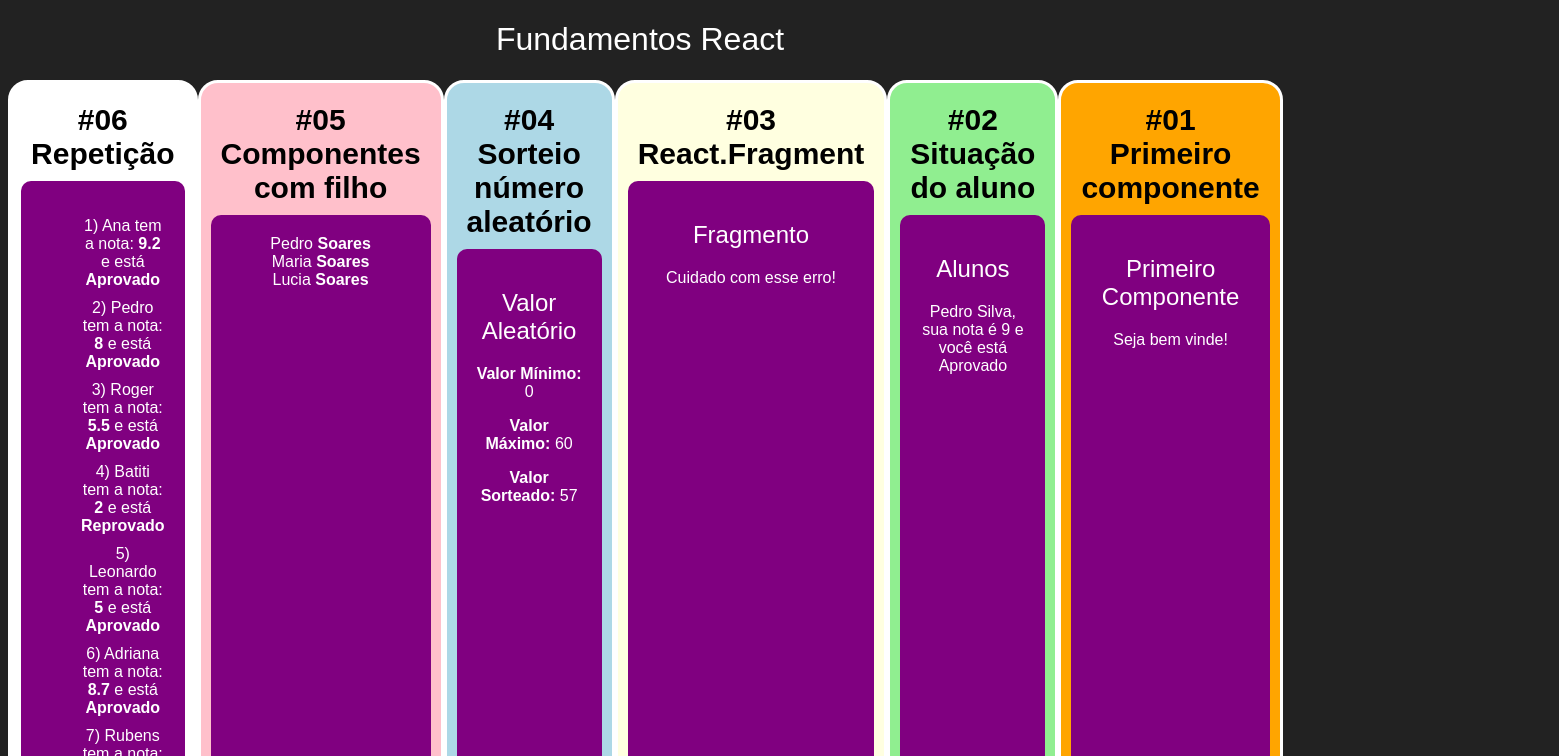
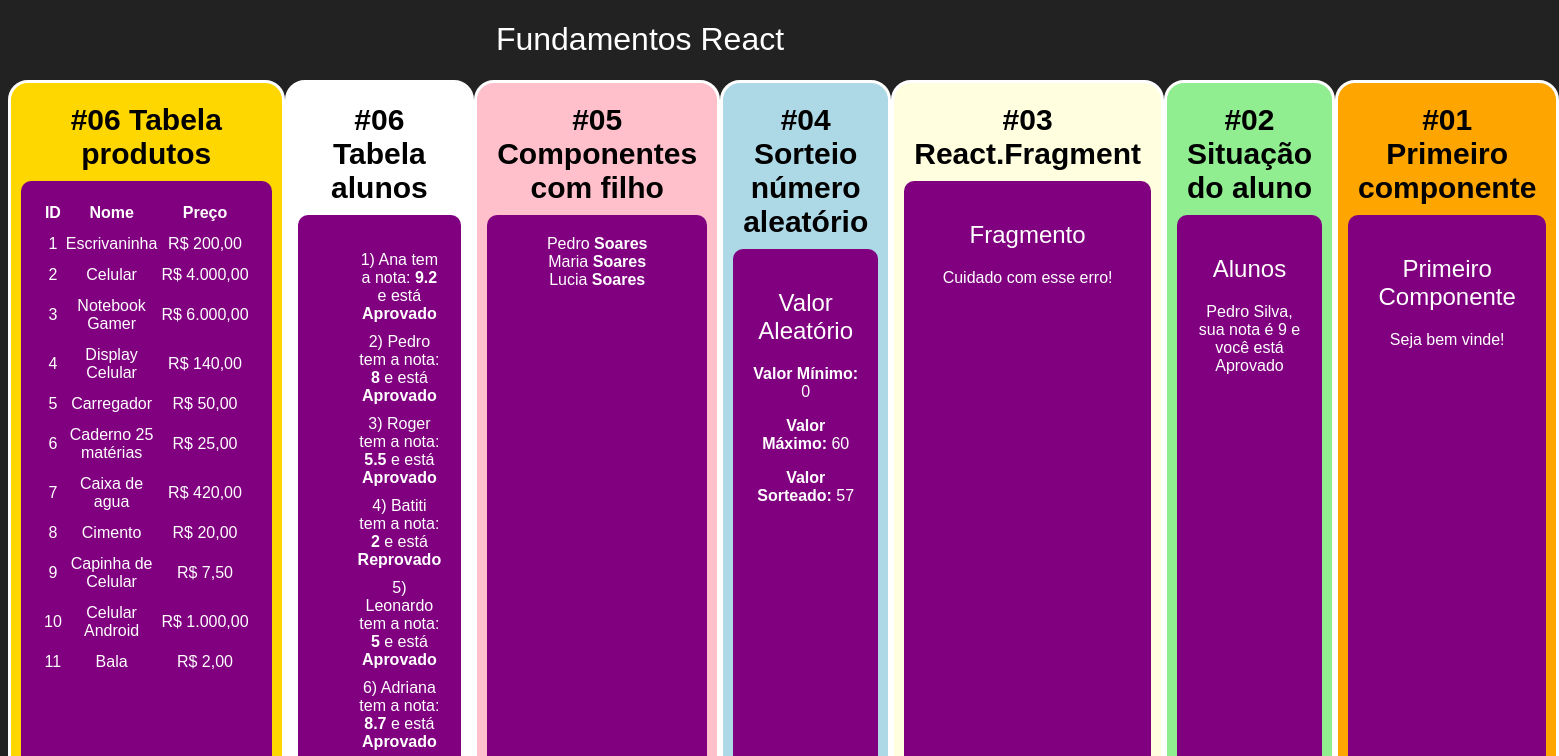
Before and after one commit to lubomfim/aprendendo-react, a React (Create React App) app in the folder aulas/fundamentos/: page / in a window 1280 px wide. Shown: the top 756 px of the page, 1559 px wide, since content can reach past the window. Built offline with nearby package versions, Linux system fonts and the light colour scheme.

Commit message:
Desafio criando uma tabela

```diff
--- a/aulas/fundamentos/src/App.jsx
+++ b/aulas/fundamentos/src/App.jsx
@@ -9,12 +9,16 @@ import Card from './components/layout/Card'
 import Familia from './components/basicos/Familia'
 import FamiliaMembro from './components/basicos/FamiliaMebro'
 import ListaAlunos from './components/repeticao/ListaAlunos'
+import TabelaProduto from './components/repeticao/TabelaProdutos'
 
 const App = props =>
   <div id="app">
     <h1>Fundamentos React</h1>
    <div className="container">
-    <Card titulo="#06 Repetição" color="white">
+    <Card titulo="#06 Tabela produtos" color="gold">
+      <TabelaProduto />
+    </Card>
+    <Card titulo="#06 Tabela alunos" color="white">
       <ListaAlunos />
     </Card>
     <Card titulo="#05 Componentes com filho" color="pink">
--- /dev/null
+++ b/aulas/fundamentos/src/components/repeticao/TabelaProdutos.css
@@ -0,0 +1,12 @@
+table {
+  width: 100%;
+
+}
+
+th {
+  padding-bottom: 10px;
+}
+
+td {
+  padding-bottom: 10px;
+}
--- /dev/null
+++ b/aulas/fundamentos/src/components/repeticao/TabelaProdutos.jsx
@@ -0,0 +1,31 @@
+import './TabelaProdutos.css'
+import produtos from '../../data/produtos'
+import React from 'react'
+
+const TabelaProduto = props => {
+  const tr = produtos.map(elemento => {
+    return (
+      <tr key={elemento.id}>
+        <td>{elemento.id}</td>
+        <td>{elemento.nome}</td>
+        <td>{`${elemento.preco.toLocaleString('pt-BR', { style: 'currency', currency: 'BRL' })}`}</td>
+      </tr>
+    )
+  })
+  return (
+    <table>
+      <thead>
+        <tr>
+          <th>ID</th>
+          <th>Nome</th>
+          <th>Preço</th>
+        </tr>
+      </thead>
+      <tbody>
+        {tr}
+      </tbody>
+    </table>
+  )
+}
+
+export default TabelaProduto;
--- /dev/null
+++ b/aulas/fundamentos/src/data/produtos.js
@@ -0,0 +1,15 @@
+const produtos = [
+  {id:1, preco: 200, nome: 'Escrivaninha'},
+  {id:2, preco: 4000, nome: 'Celular'},
+  {id:3, preco: 6000, nome: 'Notebook Gamer'},
+  {id:4, preco: 140, nome: 'Display Celular'},
+  {id:5, preco: 50, nome: 'Carregador'},
+  {id:6, preco: 25, nome: 'Caderno 25 matérias'},
+  {id:7, preco: 420, nome: 'Caixa de agua'},
+  {id:8, preco: 20, nome: 'Cimento'},
+  {id:9, preco: 7.50, nome: 'Capinha de Celular'},
+  {id:10, preco: 1000, nome: 'Celular Android'},
+  {id:11, preco: 2.00, nome: 'Bala'},
+]
+
+export default produtos;
```
Also changed, not shown: 1 other file (tests, documents, lock files or other folders).
